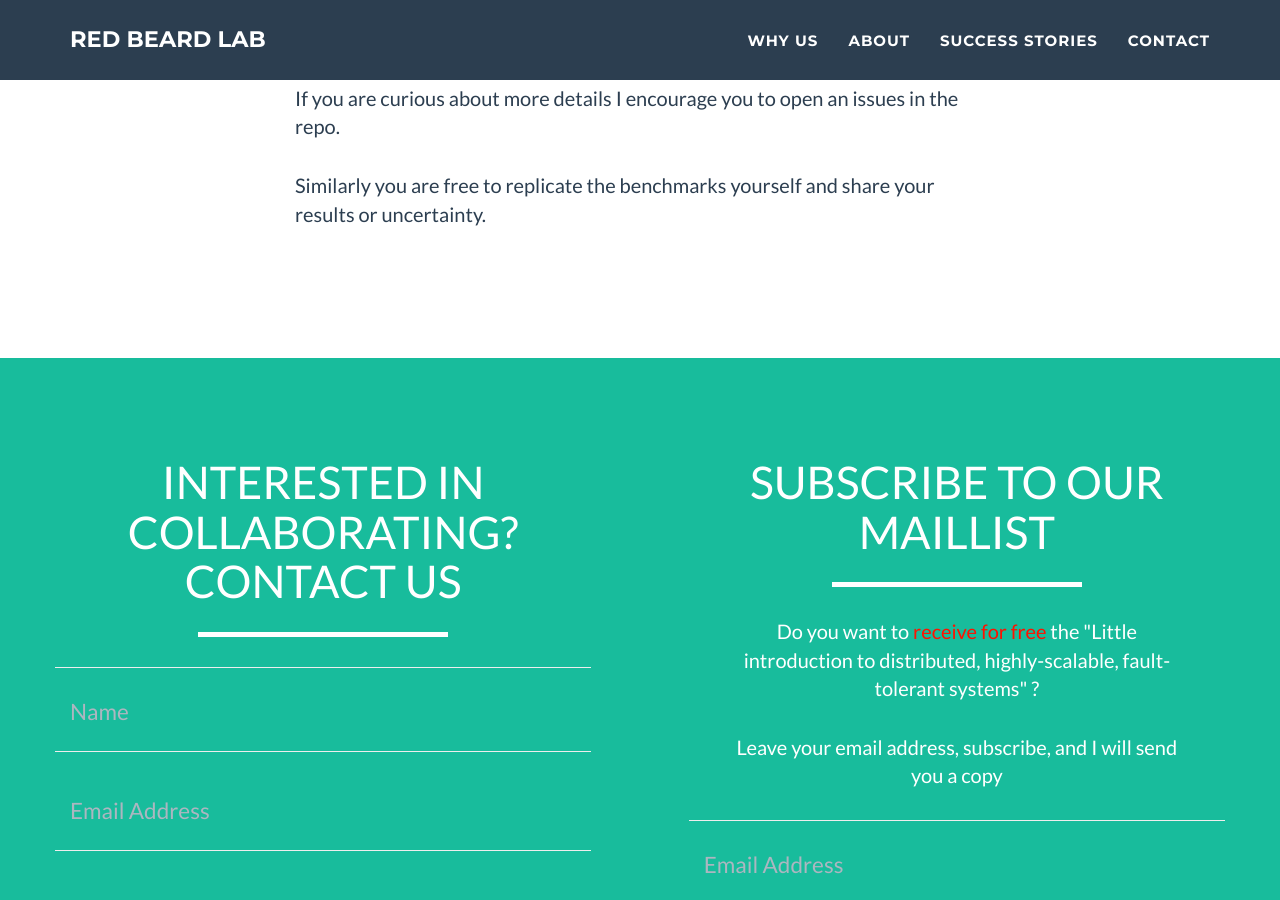
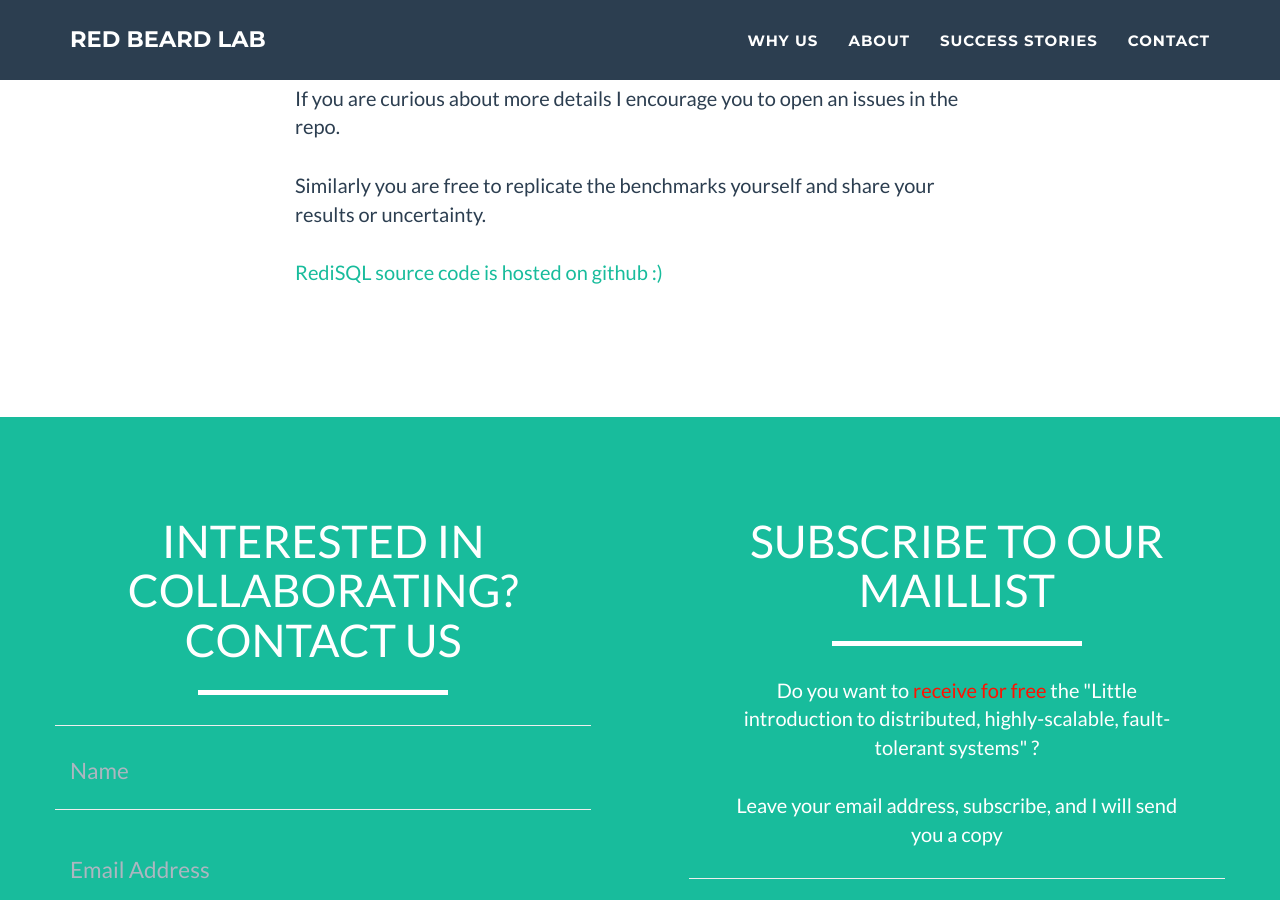
Before and after one commit to RedBeardLab/redbeardlab.github.io, a Jekyll site: the page built from _posts/2017-05-10-redisql-road-to-50k.md, in a window 1280 px wide and 900 px high, scrolled down 3920 px. Built offline with Jekyll 4.4.1, drawn with Linux system fonts in a browser that asks for light colours.

Commit message:
add link very end

```diff
--- a/_posts/2017-05-10-redisql-road-to-50k.md
+++ b/_posts/2017-05-10-redisql-road-to-50k.md
@@ -103,5 +103,7 @@ If you are curious about more details I encourage you to open an issues in the r
 
 Similarly you are free to replicate the benchmarks yourself and share your results or uncertainty.
 
+[RediSQL source code is hosted on github :)][1]
+
 
 [1]: https://github.com/RedBeardLab/rediSQL
```
